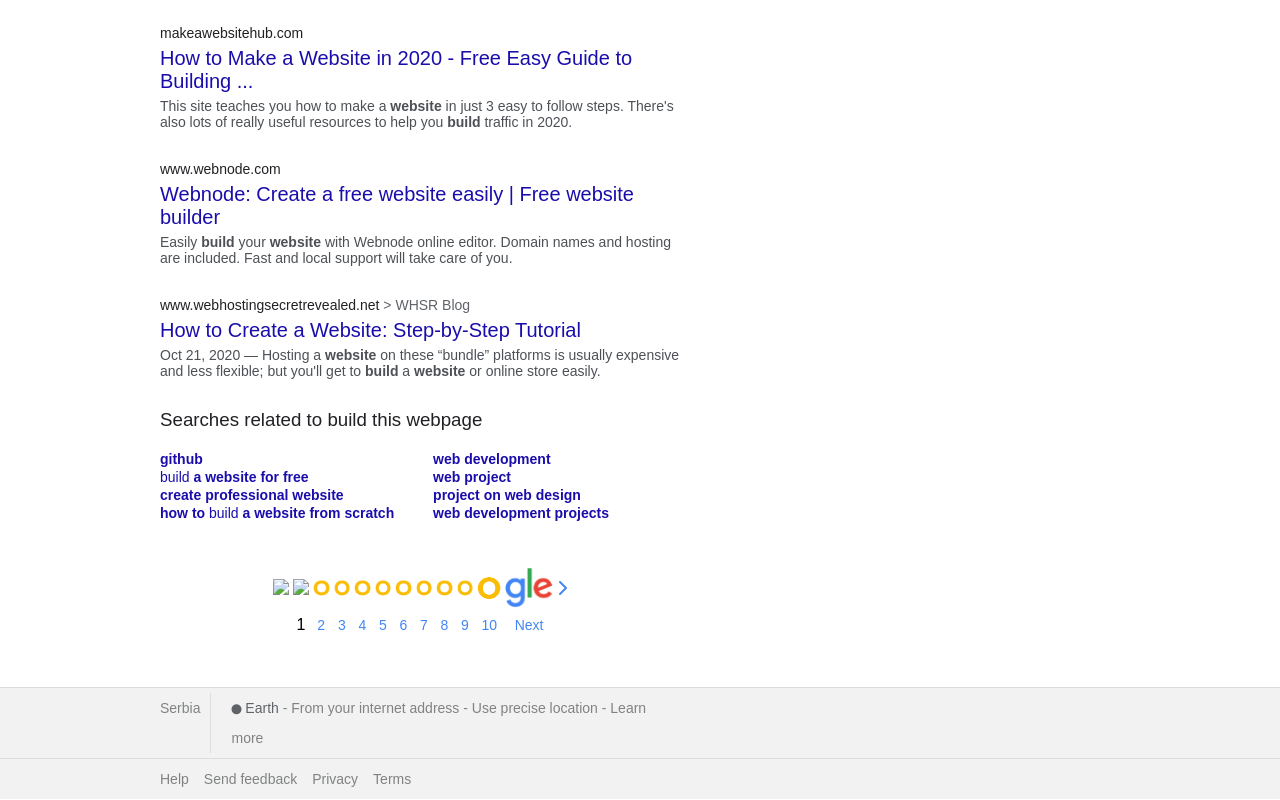
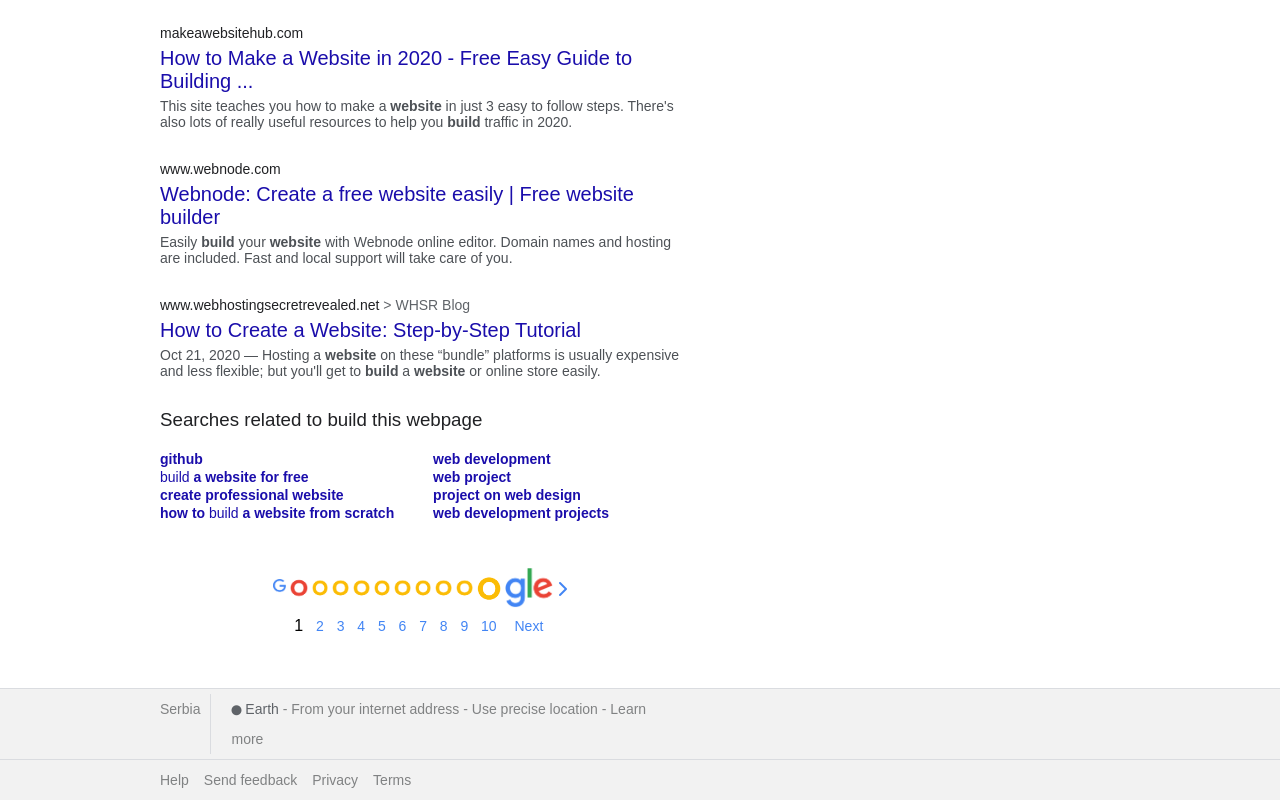
Before and after one commit to Eruraina/google-search-results-page, a plain HTML site: page index.html in a window 1280 px wide. Shown: the part 1300-2100 px from the top of the page. Drawn offline with Linux system fonts and the light colour scheme; the site is published under a folder, as on GitHub Pages, so addresses that start at the root find nothing.

Commit message:
corrected the img tags in the table

```diff
--- a/index.html
+++ b/index.html
@@ -203,8 +203,8 @@
             </div>
             <table id="pages">
                 <tr>
-                    <th><img src="/assets/google-g.png"></th>
-                    <th><img src="/assets/google-red-o.png"></th>
+                    <th><img src="assets/google-g.png"></th>
+                    <th><img src="assets/google-red-o.png"></th>
                     <th><a aria-label="Page 2" href="#"><img src="assets/google-yellow-o.png"></a></th>
                     <th><a aria-label="Page 3" href="#"><img src="assets/google-yellow-o.png"></a></th>
                     <th><a aria-label="Page 4" href="#"><img src="assets/google-yellow-o.png"></a></th>
```
